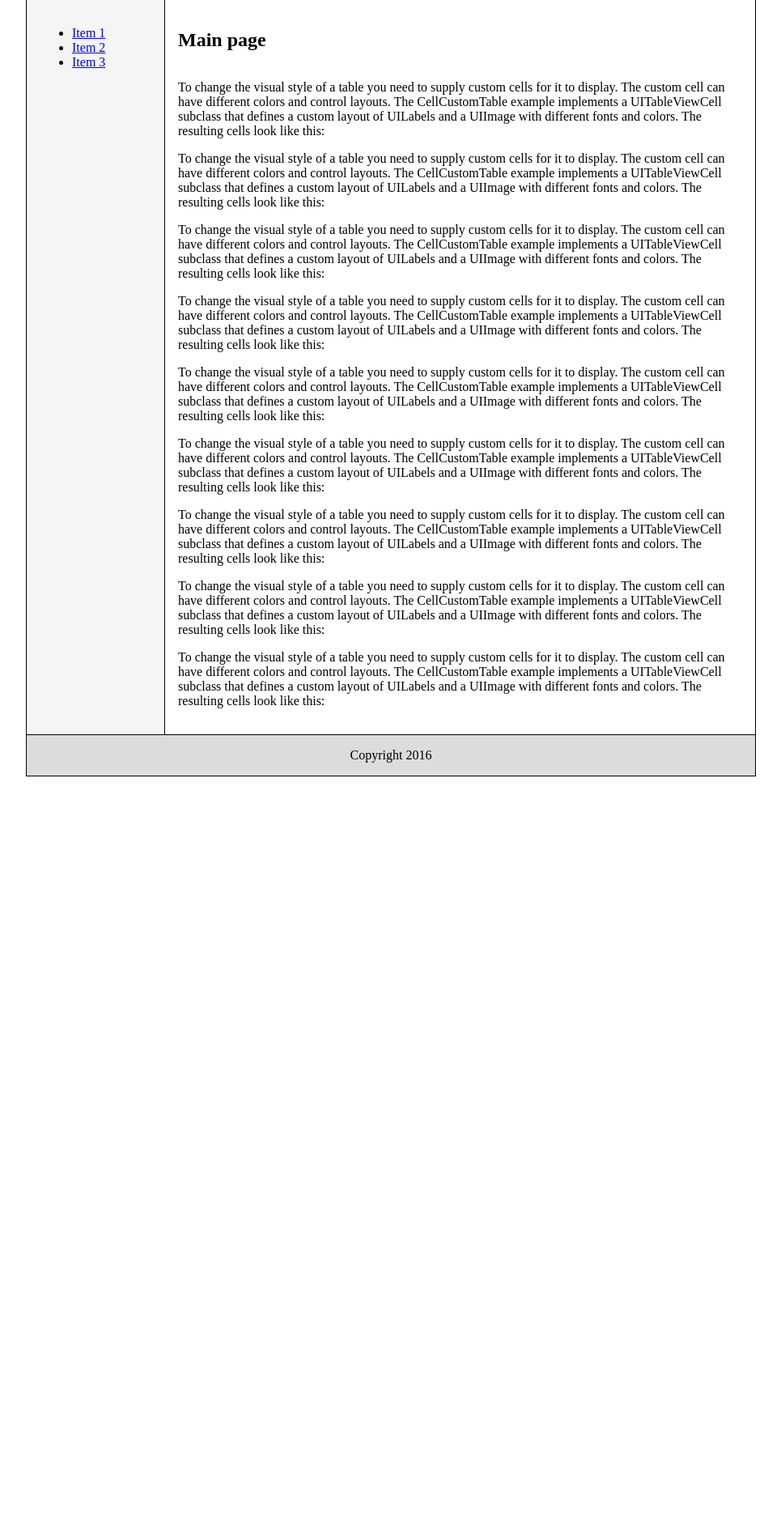
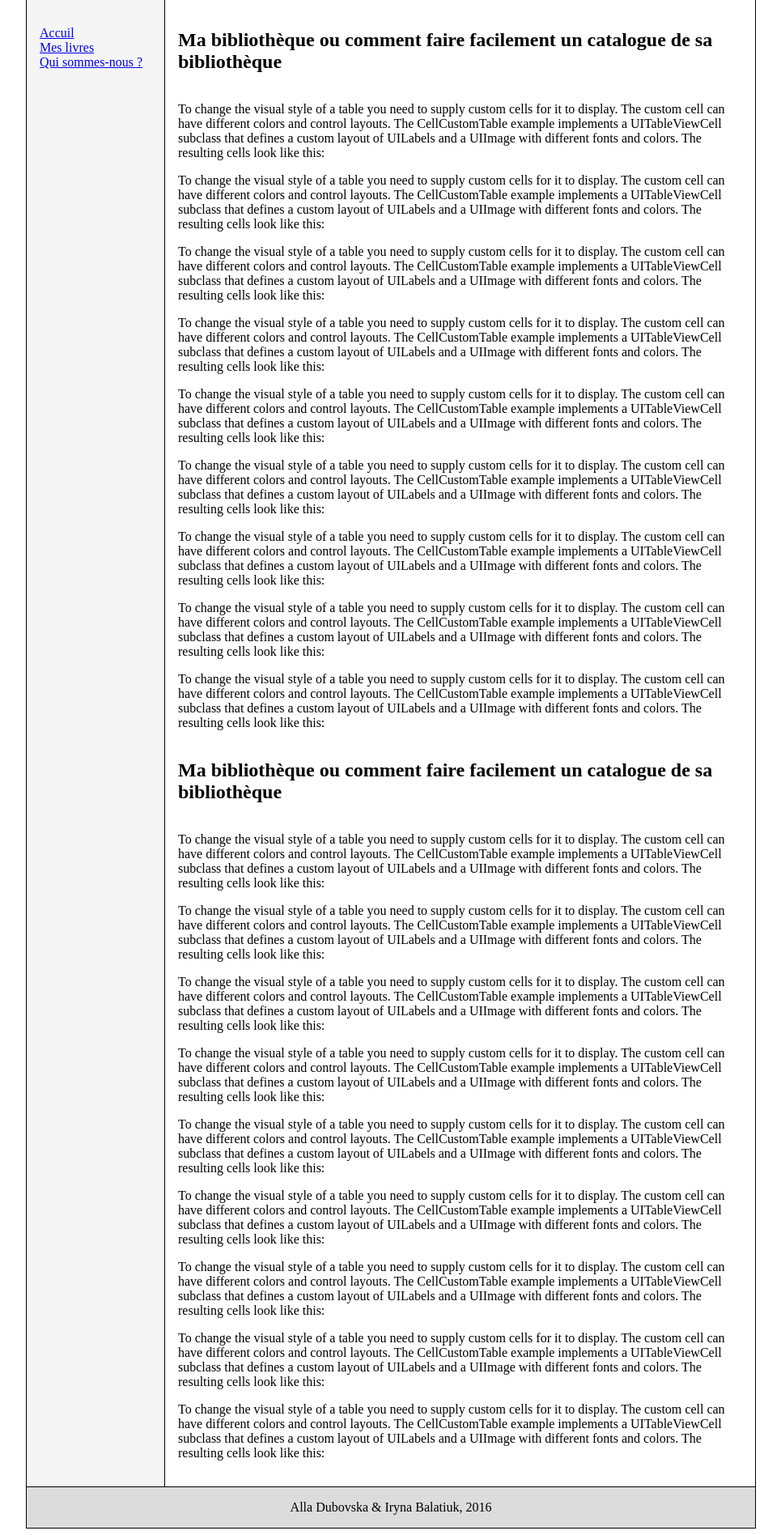
Before and after one commit to alla-dubovska/web_examen, a PHP site: page / in a window 1280 px wide. Shown: the part 90-1986 px from the top of the page at 81% size, without its empty margins (157-1122 px from the left). Before the commit the page ends 1049 px from the top, so only its background shows below. Run offline with PHP 8.4, Linux system fonts and the light colour scheme; data that the repository does not hold is empty.

```diff
--- a/data/main.php
+++ /dev/null
@@ -1,36 +0,0 @@
-<?php
-$header = "<h1>Main page</h1>";
-$text = ' <p>To change the visual style of a table you need to supply custom cells for it to display. The custom cell can have different colors and control layouts.
-    The CellCustomTable example implements a UITableViewCell subclass that defines a custom layout of UILabels and a UIImage with different fonts and colors. The resulting cells look like this:
-</p>
-
-<p>To change the visual style of a table you need to supply custom cells for it to display. The custom cell can have different colors and control layouts.
-    The CellCustomTable example implements a UITableViewCell subclass that defines a custom layout of UILabels and a UIImage with different fonts and colors. The resulting cells look like this:
-</p>
-
-<p>To change the visual style of a table you need to supply custom cells for it to display. The custom cell can have different colors and control layouts.
-    The CellCustomTable example implements a UITableViewCell subclass that defines a custom layout of UILabels and a UIImage with different fonts and colors. The resulting cells look like this:
-</p>
-
- <p>To change the visual style of a table you need to supply custom cells for it to display. The custom cell can have different colors and control layouts.
-    The CellCustomTable example implements a UITableViewCell subclass that defines a custom layout of UILabels and a UIImage with different fonts and colors. The resulting cells look like this:
-</p>
-
-<p>To change the visual style of a table you need to supply custom cells for it to display. The custom cell can have different colors and control layouts.
-    The CellCustomTable example implements a UITableViewCell subclass that defines a custom layout of UILabels and a UIImage with different fonts and colors. The resulting cells look like this:
-</p>
-
-<p>To change the visual style of a table you need to supply custom cells for it to display. The custom cell can have different colors and control layouts.
-    The CellCustomTable example implements a UITableViewCell subclass that defines a custom layout of UILabels and a UIImage with different fonts and colors. The resulting cells look like this:
-</p>
- <p>To change the visual style of a table you need to supply custom cells for it to display. The custom cell can have different colors and control layouts.
-    The CellCustomTable example implements a UITableViewCell subclass that defines a custom layout of UILabels and a UIImage with different fonts and colors. The resulting cells look like this:
-</p>
-
-<p>To change the visual style of a table you need to supply custom cells for it to display. The custom cell can have different colors and control layouts.
-    The CellCustomTable example implements a UITableViewCell subclass that defines a custom layout of UILabels and a UIImage with different fonts and colors. The resulting cells look like this:
-</p>
-
-<p>To change the visual style of a table you need to supply custom cells for it to display. The custom cell can have different colors and control layouts.
-    The CellCustomTable example implements a UITableViewCell subclass that defines a custom layout of UILabels and a UIImage with different fonts and colors. The resulting cells look like this:
-</p>';
--- a/data/page1.php
+++ b/data/page1.php
@@ -1,5 +1,5 @@
 <?php
-$header = "<h1>Page 1</h1>";
+$header = "<h1>Ma bibliothèque  ou comment faire facilement un catalogue de sa bibliothèque</h1>";
 $text = ' <p>To change the visual style of a table you need to supply custom cells for it to display. The custom cell can have different colors and control layouts.
     The CellCustomTable example implements a UITableViewCell subclass that defines a custom layout of UILabels and a UIImage with different fonts and colors. The resulting cells look like this:
 </p>
@@ -34,3 +34,6 @@ $text = ' <p>To change the visual style of a table you need to supply custom cel
 <p>To change the visual style of a table you need to supply custom cells for it to display. The custom cell can have different colors and control layouts.
     The CellCustomTable example implements a UITableViewCell subclass that defines a custom layout of UILabels and a UIImage with different fonts and colors. The resulting cells look like this:
 </p>';
+
+echo $header;
+echo $text;
--- a/index.php
+++ b/index.php
@@ -1,5 +1,6 @@
 <?php
 
 session_start();
+require_once './system/connect.php';
 require './system/auth.php';
 require 'main.php';
--- a/main.php
+++ b/main.php
@@ -16,27 +16,26 @@
 
             <nav>
                 <ul>
-                    <li><a href="?route=page1">Item 1</a></li>
-                    <li><a href="?route=page2">Item 2</a></li>
-                    <li><a href="?route=page3">Item 3</a></li>
+                    <li><a href="?route=page1">Accuil</a></li>
+                    <li><a href="?route=page2">Mes livres</a></li>
+                    <li><a href="?route=page3">Qui sommes-nous ?</a></li>
                 </ul>
             </nav>
 
             <?php
+                echo '<article>';
                 if(isset($_GET['route'])){
                     $file_name = $_GET['route'] . '.php';
-                    require 'data/' . $file_name;
+                    include 'data/' . $file_name;
                 } else {
-                    require 'data/main.php';
+                    require 'data/page1.php';
+                    echo $header;
+                    echo $text;
                 }
-                echo '<article>';
-                //include ('system/auth_form.php');
-                echo $header;
-                echo $text;
                 echo '</article>';
             ?>
 
-            <footer>Copyright 2016</footer>
+            <footer>Alla Dubovska & Iryna Balatiuk, 2016</footer>
         </div>
     </body>
 </html>
--- a/nbproject/private/private.xml
+++ b/nbproject/private/private.xml
@@ -7,6 +7,7 @@
             <file>file:/Applications/MAMP/htdocs/WebExamen/system/auth_form.php</file>
             <file>file:/Applications/MAMP/htdocs/WebExamen/index.php</file>
             <file>file:/Applications/MAMP/htdocs/WebExamen/system/user.php</file>
+            <file>file:/Applications/MAMP/htdocs/WebExamen/style/main.css</file>
             <file>file:/Applications/MAMP/htdocs/WebExamen/main.php</file>
         </group>
     </open-files>
--- a/style/main.css
+++ b/style/main.css
@@ -28,6 +28,11 @@ nav {
     margin: 0;
 }
 
+ul {
+    padding: 0;
+    list-style-type: none;
+}
+
 article {
     background: white;
     margin-left: 170px;
--- a/system/auth.php
+++ b/system/auth.php
@@ -9,6 +9,7 @@ if(isset($_SESSION['role'])) {
         if(isset($user[$_POST['login']]) && $user[$_POST['login']]['pass'] == $_POST['pass']) {
             $_SESSION['role'] = $user[$_POST['login']]['role'];
             $_SESSION['user_name'] = $user[$_POST['login']]['user_name'];
+            $_SESSION['id'] = $user[$_POST['login']]['id'];
         }
     }
 }
--- /dev/null
+++ b/system/connect.php
@@ -0,0 +1,9 @@
+<?php
+if(!$link) {
+    $link = mysqli_connect('localhost', 'root', 'root');
+    if (!$link) {
+        die('Ошибка соединения: ' . mysql_error());
+    }
+    mysqli_select_db($link, 'web_exam');
+    mysqli_set_charset($link, "utf8");
+}
```
Also changed, not shown: data/page2.php (+11 -1 lines), system/user.php (+1 -7 lines).
